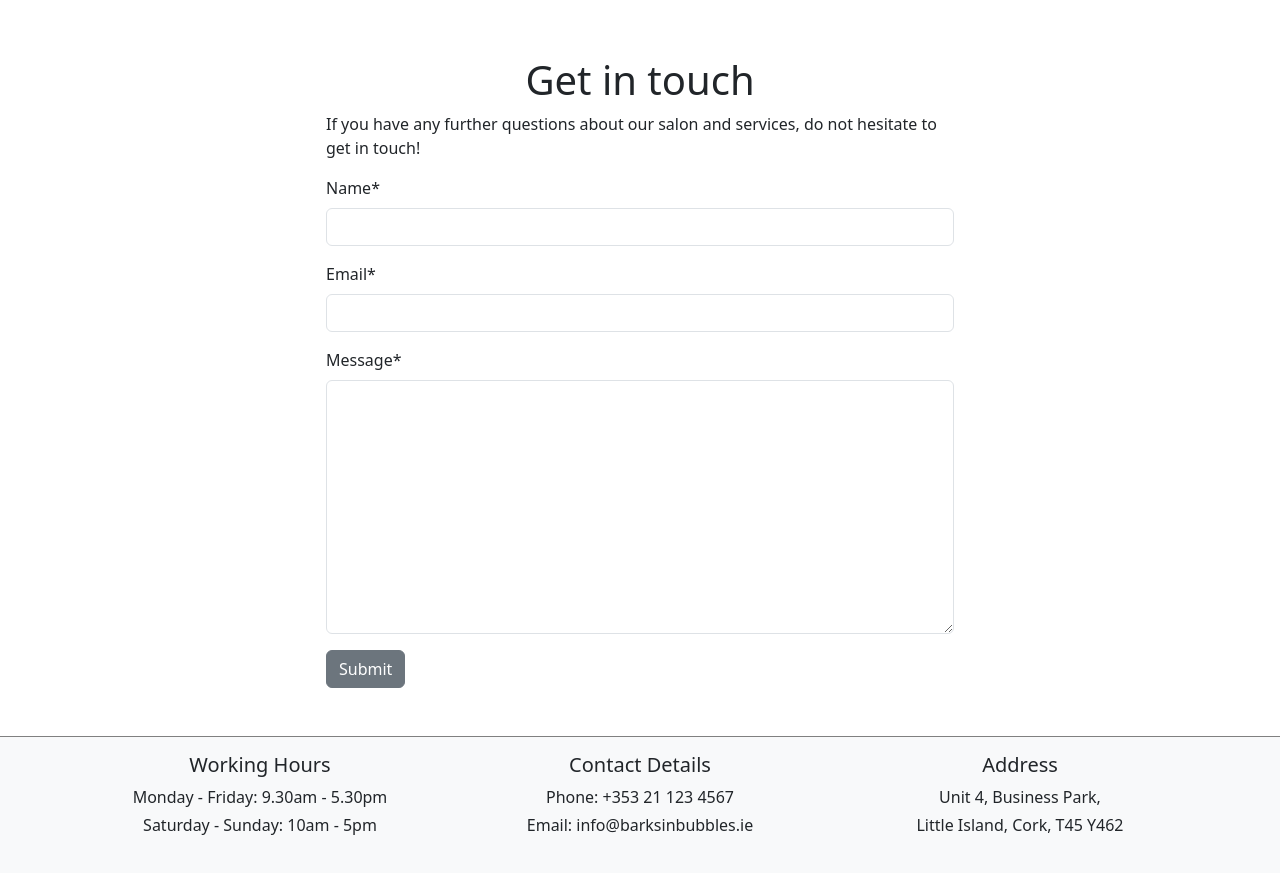
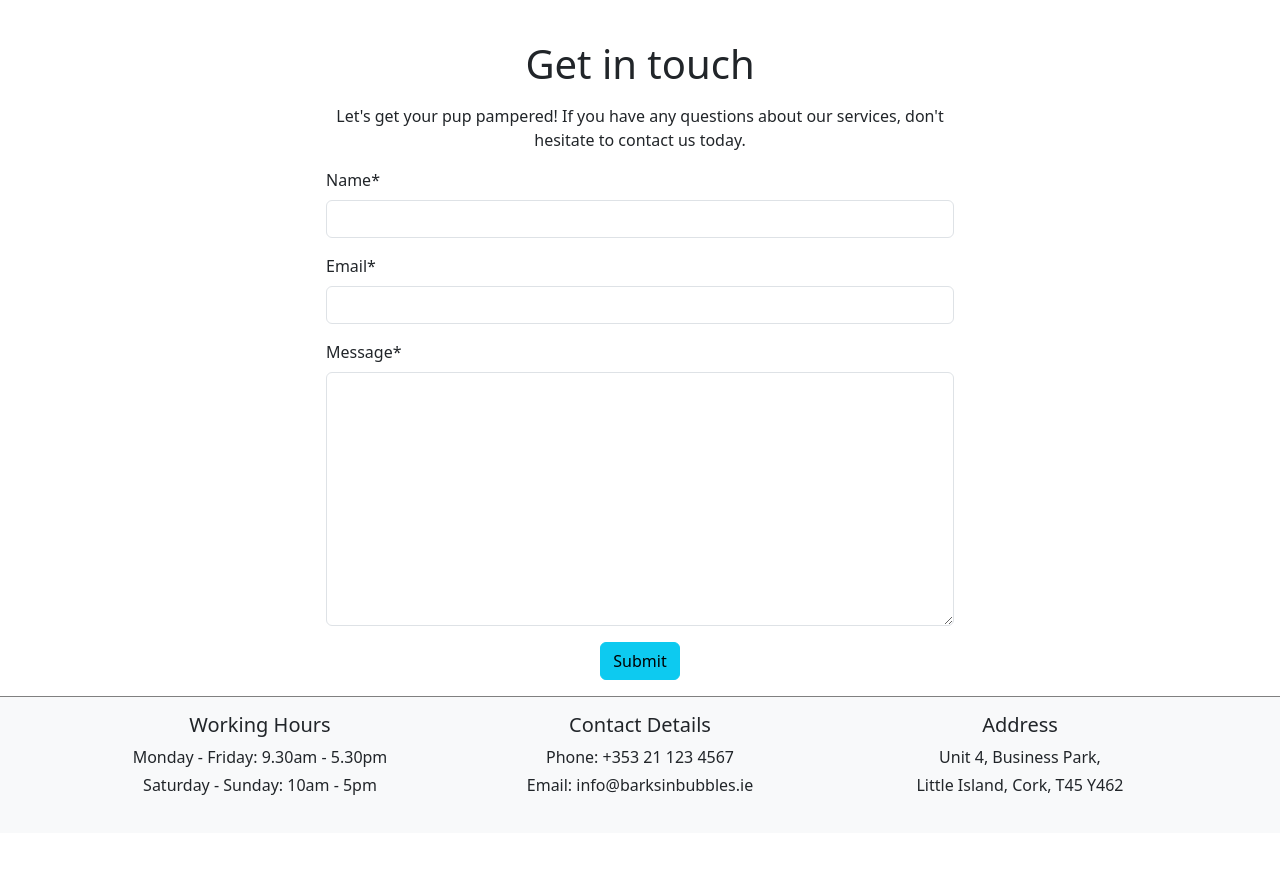
Before and after one commit to KatePaulauskas/dog-grooming-salon, a Django app: template contact_request/templates/contact/contact_request.html in a window 1280 px wide. Shown: the part 133-1006 px from the top of the page. After the commit the page ends 928 px from the top, so only its background shows below. Run offline with Django 4.2, Linux system fonts and the light colour scheme; the template is opened without the code that fills it: values that come from a table or form of the project are taken from there, others are empty; some libraries are stand-ins or nearby versions; some web fonts are replaced.

Commit message:
Set up contact form requests storing

```diff
--- a/contact_request/templates/contact/contact_request.html
+++ b/contact_request/templates/contact/contact_request.html
@@ -4,21 +4,21 @@
 
 {% block content %}
     <div class="row justify-content-center">
-        <div class="col-12 col-md-6 my-5">
-            <h1 class="text-center">Get in touch</h1>
-            <p calss="text-center">
-                If you have any further questions
-                about our salon and services,
-                do not hesitate to get in touch!
+        <div class="col-9 col-md-6 m-3">
+            <h1 class="text-center my-3">Get in touch</h1>
+            <p class="text-center">
+                Let's get your pup pampered!
+                If you have any questions about our services,
+                don't hesitate to contact us today.
             </p>
 
             <form method="post">
                 {{ contact_form | crispy }}
                 {% csrf_token %}
-                <button class="btn btn-secondary"
-                  type="submit">Submit</button>
+                <div class="d-flex justify-content-center">
+                    <button class="btn btn-info " type="submit">Submit</button>
+                </div>
               </form>
         </div>
     </div>
-</div>
 {% endblock content %}
--- a/groomingsalon/settings.py
+++ b/groomingsalon/settings.py
@@ -28,7 +28,7 @@ TEMPLATES_DIR = os.path.join(BASE_DIR, 'templates')
 SECRET_KEY = 'django-insecure-=a=n20t#qbm6jpt5)^kmcn35a4i-h0t#t0h1+r(yocj7nd-ig9'
 
 # SECURITY WARNING: don't run with debug turned on in production!
-DEBUG = True
+DEBUG = False
 
 ALLOWED_HOSTS = [
     '8000-katepaulaus-doggrooming-8qlo6gbu3ax.ws-eu114.gitpod.io',
--- a/templates/base.html
+++ b/templates/base.html
@@ -52,7 +52,8 @@
                             href="{% url 'gallery' %}">Gallery</a>
                             </li>
                             <li class="nav-item">
-                                <a class="nav-link" href="#">Contact</a>
+                                <a class="nav-link {% if request.path == contact_url %}active" aria-current="page{% endif %}"
+                                href="{% url 'contact' %}">Contact</a>
                             </li>
                         </ul>
                     </div>
@@ -73,6 +74,20 @@
                 </div>
             </div>
         </header>
+
+        <!-- displaying Django messages -->
+        <div class="container">
+            <div class="row">
+              <div class="col-md-8 offset-md-2">
+                {% for message in messages %}
+                <div class="alert {{ message.tags }} alert-dismissible fade show" id="msg" role="alert">
+                    {{ message | safe }}
+                    <button type="button" class="btn-close" data-bs-dismiss="alert" aria-label="Close"></button>
+                </div>
+                {% endfor %}
+                </div>
+            </div>
+        </div>
         <main>
             {% block content %}
             <!-- Content Goes here -->
```
Also changed, not shown: contact_request/views.py (+11 -2 lines).
